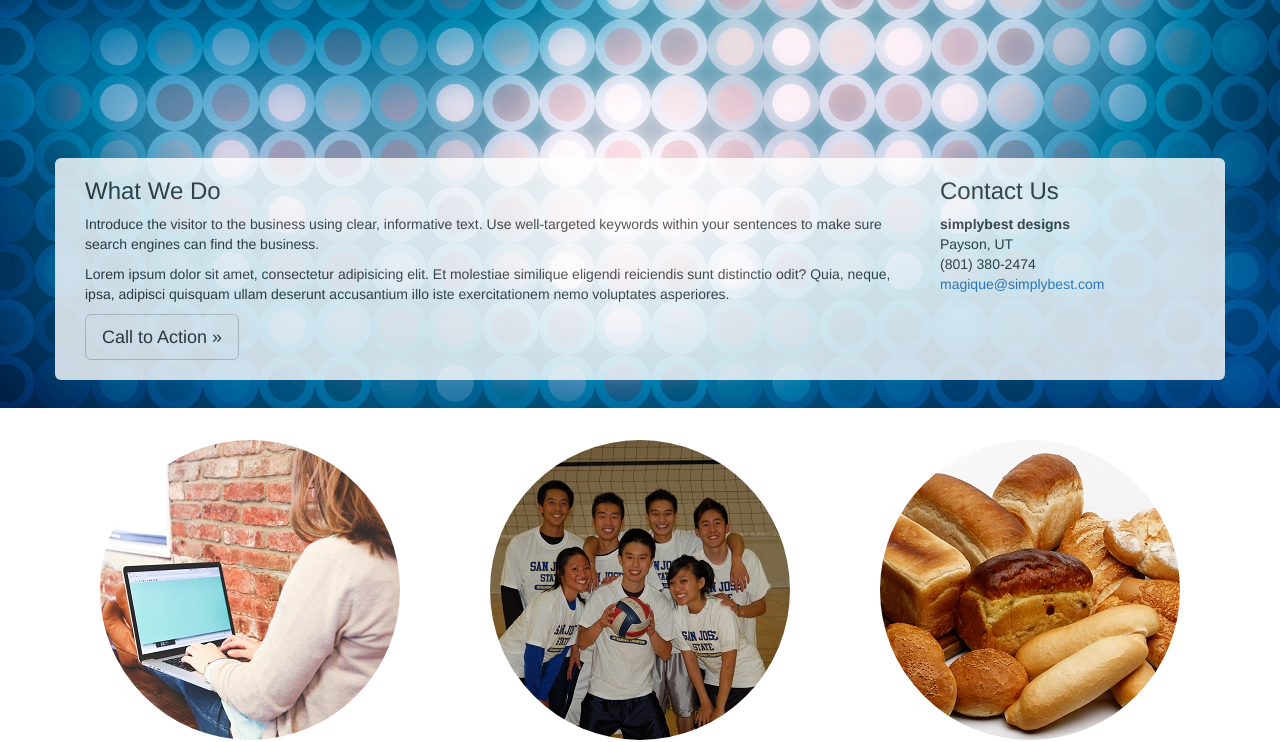
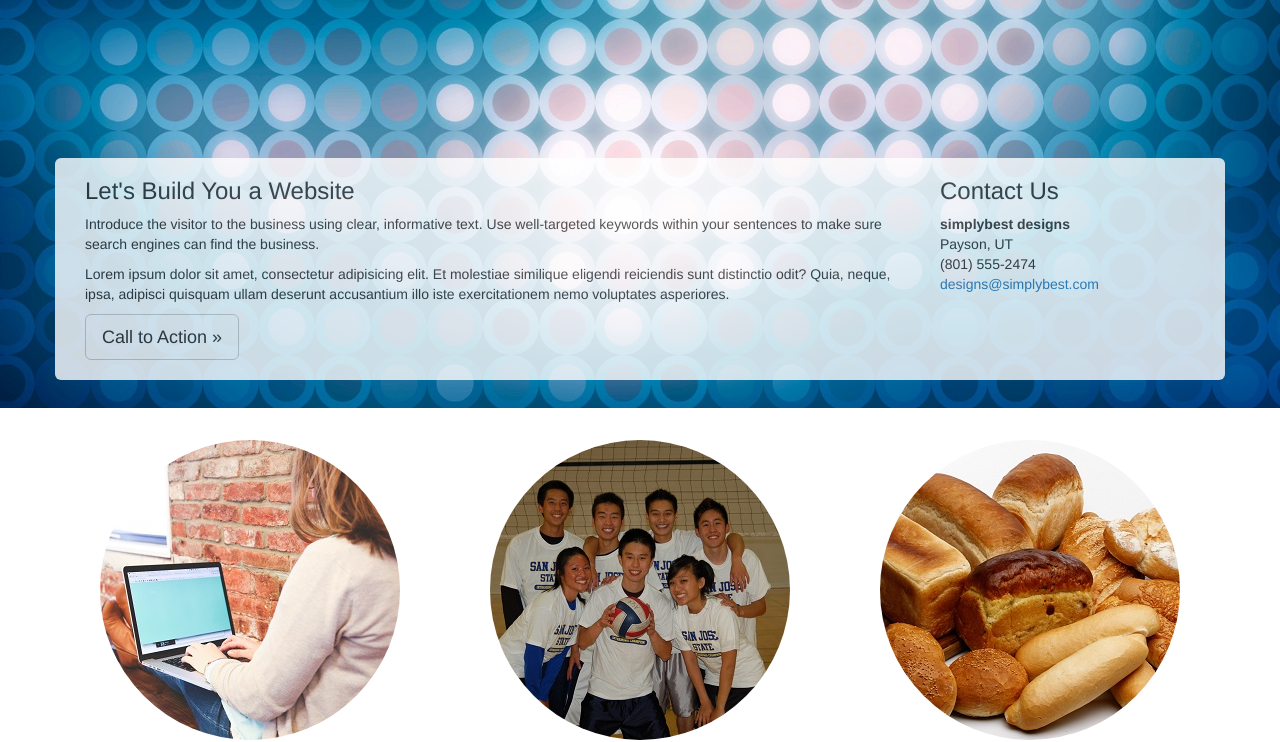
Before and after one commit to albertogarza/TeachingMaterials, a plain HTML site: page Unit05_Bootstrap/Day04/index.html in a window 1280 px wide. Shown: the part 92-834 px from the top of the page. Drawn offline with Linux system fonts and the light colour scheme.

Commit message:
updated title

```diff
--- a/Unit05_Bootstrap/Day04/index.html
+++ b/Unit05_Bootstrap/Day04/index.html
@@ -78,7 +78,7 @@
 
         <div class="row">
             <div class="col-sm-9">
-                <h3>What We Do</h3>
+                <h3>Let's Build You a Website</h3>
                 <p>Introduce the visitor to the business using clear, informative text. Use well-targeted keywords within your sentences to make sure search engines can find the business.</p>
                 <p>Lorem ipsum dolor sit amet, consectetur adipisicing elit. Et molestiae similique eligendi reiciendis sunt distinctio odit? Quia, neque, ipsa, adipisci quisquam ullam deserunt accusantium illo iste exercitationem nemo voluptates asperiores.</p>
                 <p>
@@ -90,8 +90,8 @@
                 <address>
                     <strong>simplybest designs</strong><br/>
                     Payson, UT <br/>
-                    (801) 380-2474 <br/>
-                    <a href="mailto:magique@simplybest.com">magique@simplybest.com</a>
+                    (801) 555-2474 <br/>
+                    <a href="mailto:555@simplybest.com">designs@simplybest.com</a>
                 </address>
             </div>
         </div>
```
